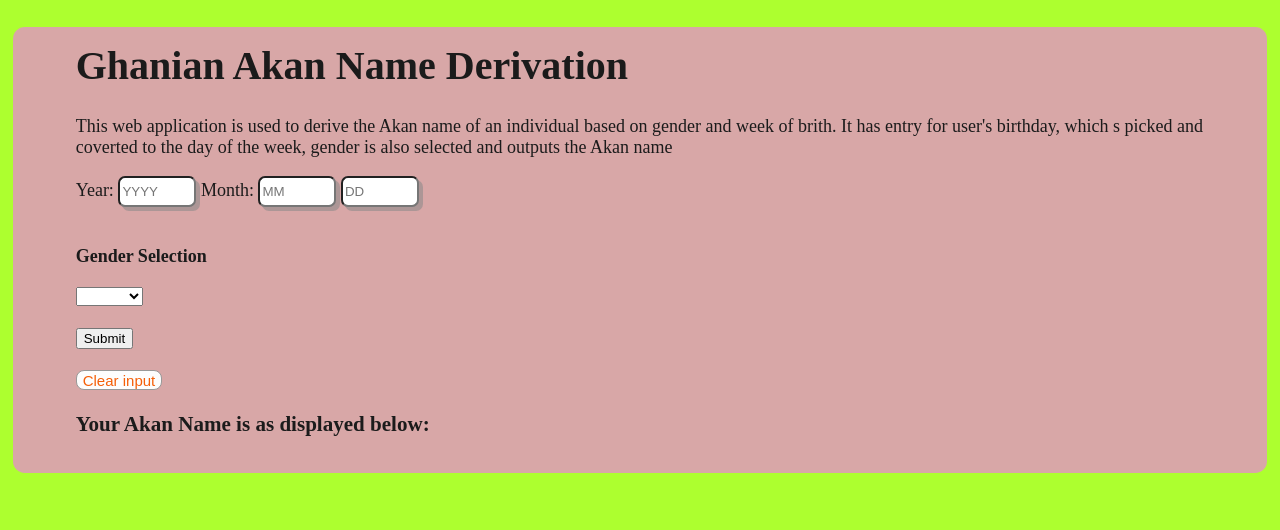
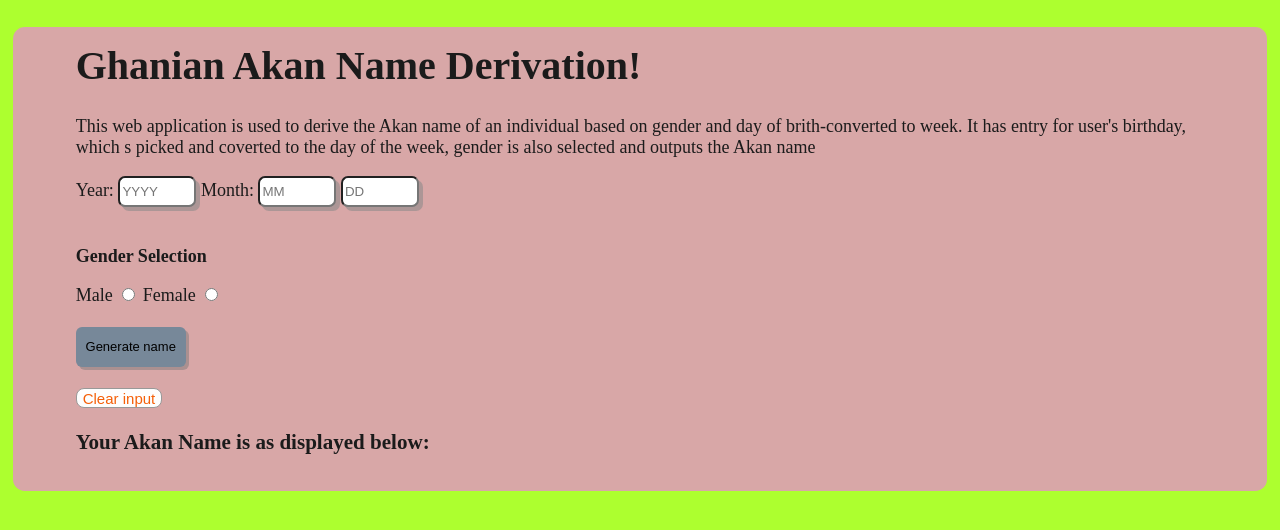
Before and after one commit to Dkchepkwony1/AKAN-NAMES, a plain HTML site: page index.html in a window 1280 px wide. Drawn offline with Linux system fonts and the light colour scheme.

Commit message:
This commit adds changes to index.html file

```diff
--- a/index.html
+++ b/index.html
@@ -2,19 +2,18 @@
 <html lang="en">
 <head>
   <meta charset="UTF-8">
-  <meta http-equiv="X-UA-Compatible" content="IE=edge">
   <meta name="viewport" content="width=device-width, initial-scale=1.0">
   <title>Akan Name Generator</title>
-  <link href="css/styles.css" rel="stylesheet" media="all">
+  <link href="css/styles.css" rel="stylesheet" type="text/css" media="all">
   <link href="img/backgroundimage.png" rel="icon" type="img/jpg">
 
 </head>
 <body>
   <div class="compute">
     <div class="container1">
-      <h1> Ghanian Akan Name Derivation</h1>
-      <p>This web application is used to derive the Akan name of an individual based on gender and week of brith. It has entry for user's birthday, which s picked and coverted to the day of the week, gender is also selected and outputs the Akan name</p>
-      <form class="myForm" action="" onsubmit="return deriveName()" method="post">
+      <h1> Ghanian Akan Name Derivation!</h1>
+      <p>This web application is used to derive the Akan name of an individual based on gender and day of brith-converted to week. It has entry for user's birthday, which s picked and coverted to the day of the week, gender is also selected and outputs the Akan name</p>
+      <form name="myform" onsubmit="return deriveAkanName()">
         <label for="year-of-birth">
           Year:
           <input id="year-entry" type="number" name="year-of-birth" placeholder="YYYY" value="" required>
@@ -27,33 +26,32 @@
           <input id="day-entry" type="number" name="day-of-birth" placeholder="DD" value="" required>
         </label>
         <br><br>
-        <label for ="gender">
-          <p><strong>Gender Selection</strong></p>
-          <select name="gender">
+        <!-- <label for ="gender"><p><strong>Gender Selection</strong></p></label>
+            <select name="gender">
             <option value=""></option>
             <option value="male">Male</option>
             <option value="female"> Female</option>
-          </select>
-        </label>
-        <!-- <label for ="gender">
+            </select> -->
+
+        <label for ="gender">
           <p><strong>Gender Selection</strong></p>
           Male
-          <input id="male-entry" type="checkbox" name="gender" value="male" required>
+          <input id="male-input" type="radio" name="gender" value="male" required>
           Female
-          <input id="female-entry" type="checkbox" name="gender" value="female" required> -->
-        <!-- </label> -->
+          <input id="female-input" type="radio" name="gender" value="female" required>
+        </label>
         <br><br>
-        <!-- <input id="get-name" type="submit" name="" value="Generate name"> -->
-          <button type="submit">Submit</button>
+        <input id="get-name" type="submit" name="" value="Generate name">
+          <!-- <button id="derive-name" type="submit">Generate name</button> -->
         <br><br>
       </form>
       <form onsubmit="return clearInput()">
         <input class="coherent" type="submit" value="Clear input">
       </form>
-      <h3 id= display-name><strong>Your Akan Name is as displayed below:</strong></h3>
+      <h3 id= "display-name"><strong>Your Akan Name is as displayed below:</strong></h3>
       <p id="output"></p>
     </div>
   </div>
+  <script src="/JScript/app.js"></script>
   </body>
-<script src="JScript/app.js"></script>
 </html>
```
